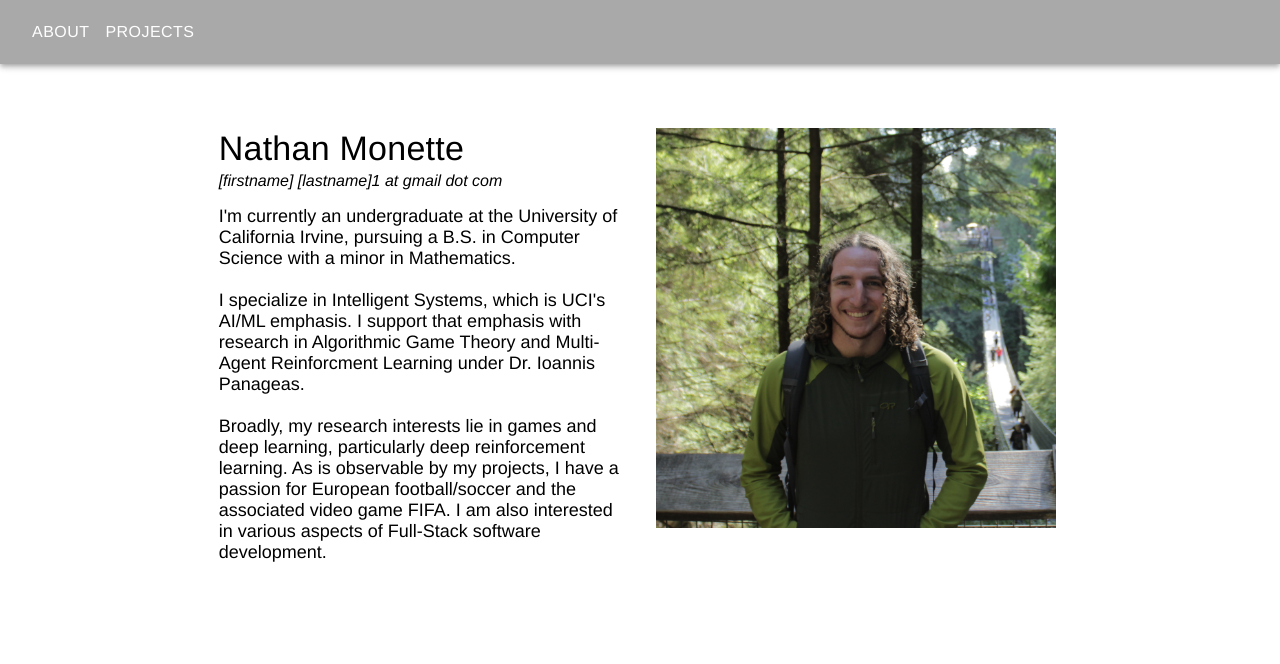
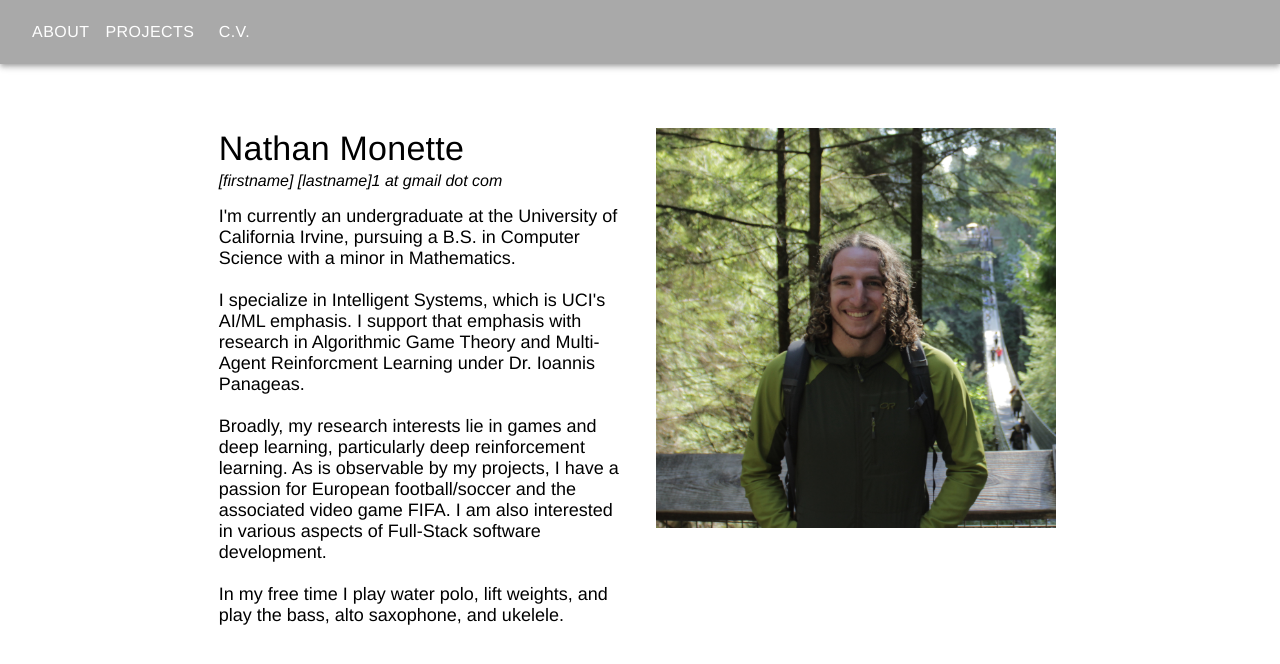
Before and after one commit to nmonette/portfolio, a React (Create React App) app: page / in a window 1280 px wide. Shown: the top 664 px of the page. Built offline with nearby package versions, Linux system fonts and the light colour scheme.

Commit message:
Added CV download

```diff
--- a/src/App.js
+++ b/src/App.js
@@ -30,6 +30,8 @@ function About() {
               <br/><br/>
               Broadly, my research interests lie in games and deep learning, particularly deep reinforcement learning. As is observable by my projects,
               I have a passion for European football/soccer and the associated video game FIFA. I am also interested in various aspects of Full-Stack software development.
+              <br/><br/>
+              In my free time I play water polo, lift weights, and play the bass, alto saxophone, and ukelele.
             </Typography>
           </Grid>
           <Grid item xs={4}><img src={face} alt="facePic" style={{width:400, height:400}} /></Grid>
@@ -84,7 +86,7 @@ function App() {
         path: "projects",
         element: <Projects />,
     }
-], {shimErrors: true}) // , {basename:"localhost:3000/FIFADraft"}
+], {shimErrors: true})
 
    return (
         <RouterProvider router={router} basename={"/portfolio"} />
--- a/src/components/toolbar.jsx
+++ b/src/components/toolbar.jsx
@@ -1,5 +1,7 @@
 import { Toolbar, AppBar, Button } from "@mui/material";
 import { useNavigate } from "react-router";
+
+import resume from "../resume.pdf";
 
 export function HomeBar() {
     const navigate = useNavigate()
@@ -8,6 +10,7 @@ export function HomeBar() {
             <Toolbar>
                 <Button color="inherit" onClick={() => navigate("/")} sx={{fontFamily:"Helvetica", fontSize:16}} >about</Button>
                 <Button color="inherit"onClick={() => navigate("/projects")} sx={{fontFamily:"Helvetica", fontSize:16}} >projects</Button>
+                <Button color="inherit"><a style={{fontFamily:"Helvetica", fontSize:16, textDecoration:"none", color:"white"}} download="CV.pdf" href={resume}>C.V.</a></Button>
             </Toolbar>
         </AppBar>
     )
```
Also changed, not shown: 10 other files (tests, documents, lock files or other folders).
